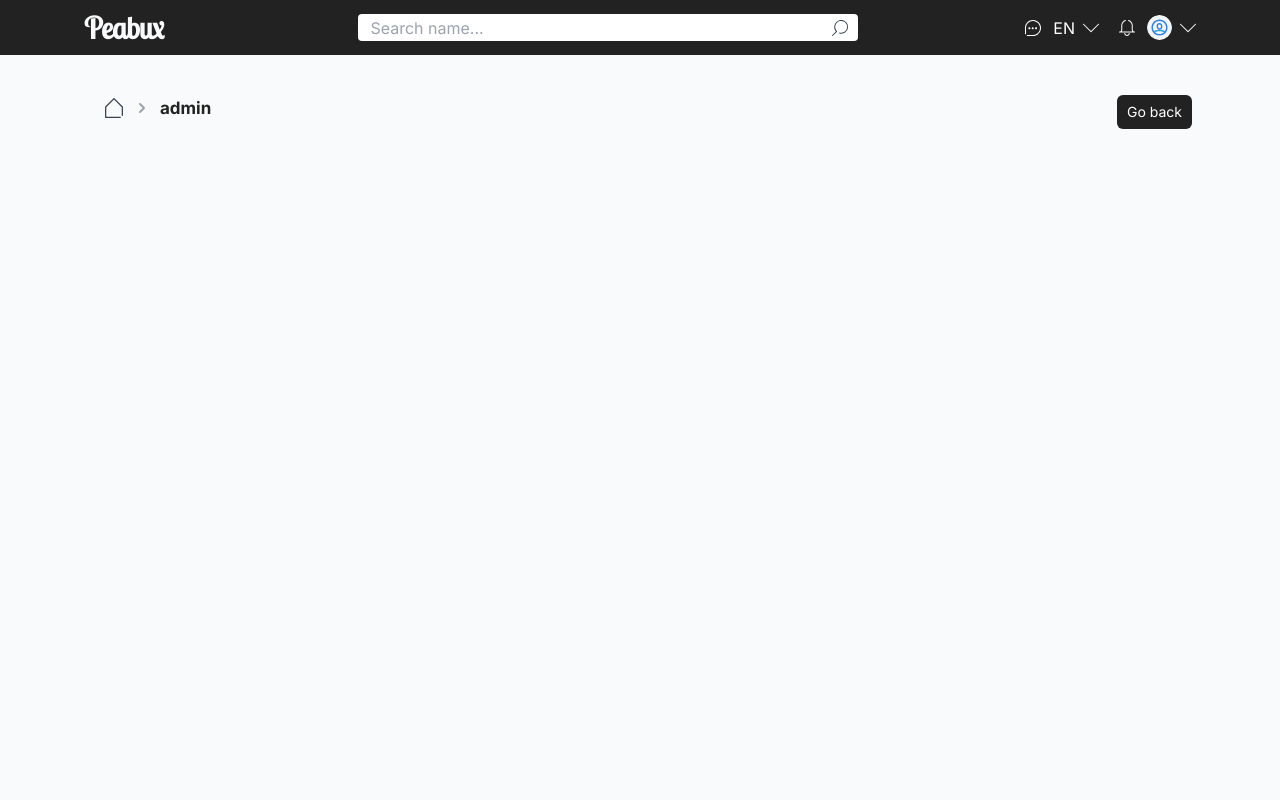
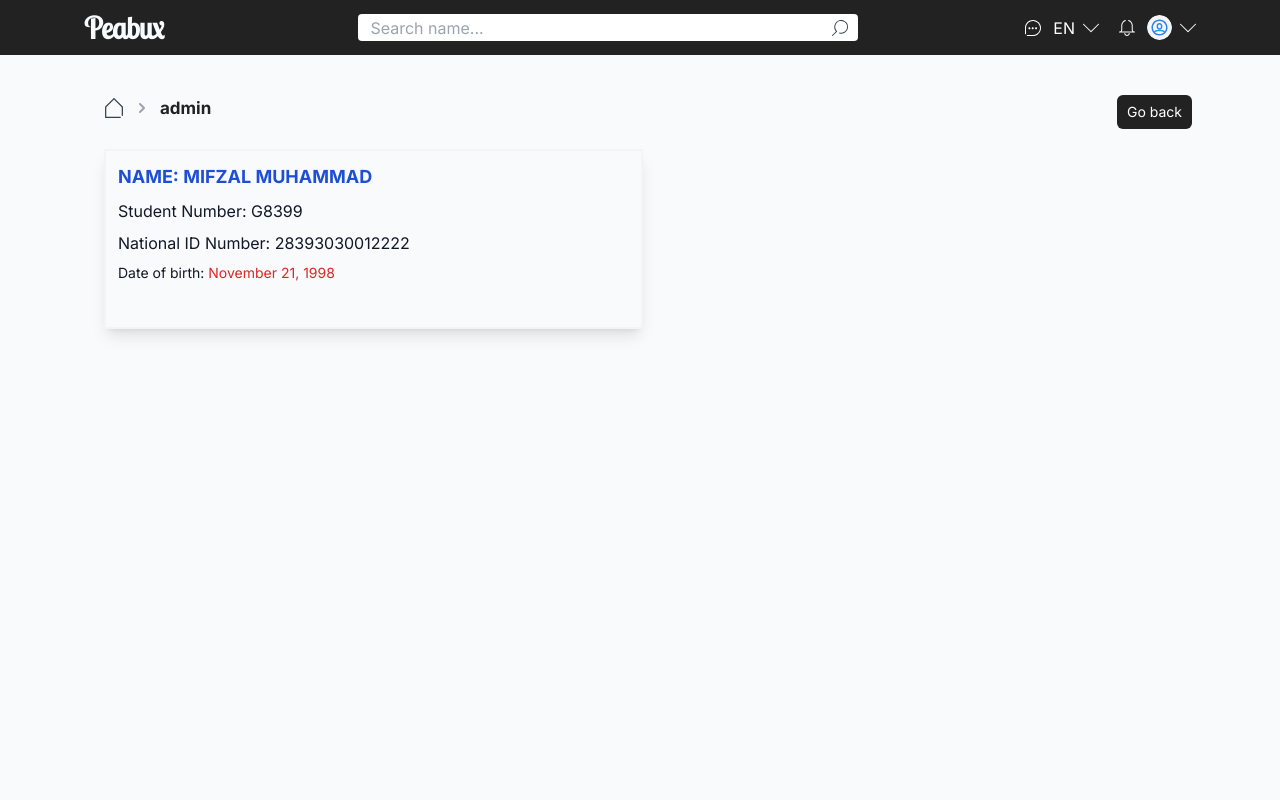
Before and after one commit to AdamAzuddin/Afterkelas, a Next.js app: page /admin in a window 1280 px wide. Shown: the top 800 px of the page. Built offline with nearby package versions, Linux system fonts and the light colour scheme.

Commit message:
Added admin data on admin homepage

```diff
--- a/components/HomeView.tsx
+++ b/components/HomeView.tsx
@@ -2,21 +2,22 @@
 import { setLoader } from "@/redux/features/records/recordSlice";
 import { useAppDispatch, useAppSelector } from "@/redux/hook";
 import { formatCurrency } from "@/utils/data";
-import { HeaderProps, StudentProps, TeacherProps } from "@/utils/interface";
+import { AdminProps, HeaderProps, StudentProps, TeacherProps } from "@/utils/interface";
 import moment from "moment";
 import { useEffect, useState } from "react";
 import { Loader } from ".";
 
 const HomeView = ({ type }: HeaderProps) => {
   const dispatch = useAppDispatch();
-  const { teacherData, studentData, isSidebarOpen, loading, searchTerm } =
+  const { teacherData, studentData,adminData, isSidebarOpen, loading, searchTerm } =
     useAppSelector((state) => state.record);
-  const [recordData, setRecordData] = useState<TeacherProps[] | StudentProps[]>(
+  const [recordData, setRecordData] = useState<TeacherProps[] | StudentProps[] | AdminProps[]>(
     []
   );
 
   const getFetchData = () => {
     if (type === "teacher") setRecordData(teacherData);
+    else if (type === "admin") setRecordData(adminData);
     else setRecordData(studentData);
 
     setTimeout(() => {
@@ -45,7 +46,7 @@ const HomeView = ({ type }: HeaderProps) => {
       <div
         className={`record__container ${!isSidebarOpen ? "ml-[1em]" : "ml-0"}`}
       >
-        {recordData?.map((val: TeacherProps | StudentProps, i: number) => (
+        {recordData?.map((val: TeacherProps | StudentProps | AdminProps, i: number) => (
           <div
             key={i}
             className="w-full h-auto sm:h-[180px] border-2 border-gray-100 shadow-lg mb-5 p-3"
```
Also changed, not shown: utils/interface.ts (+5 -2 lines).
